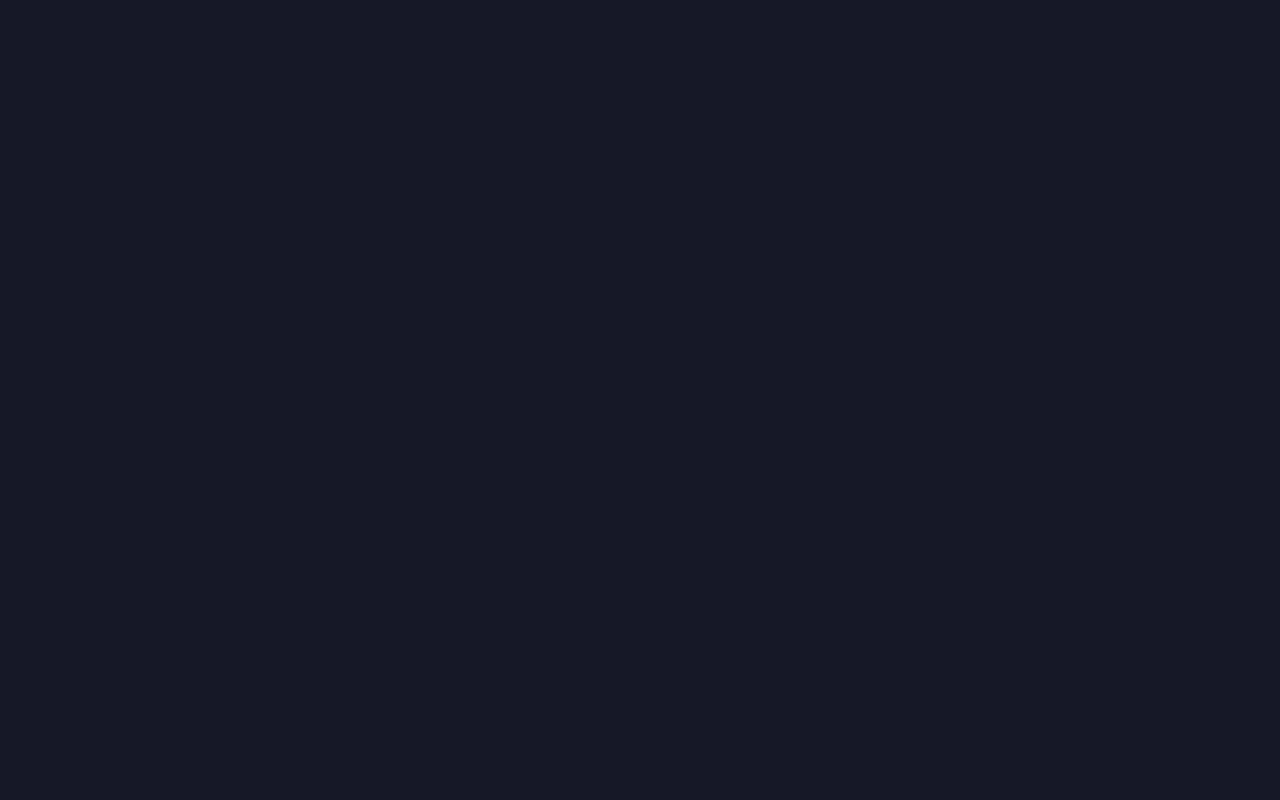
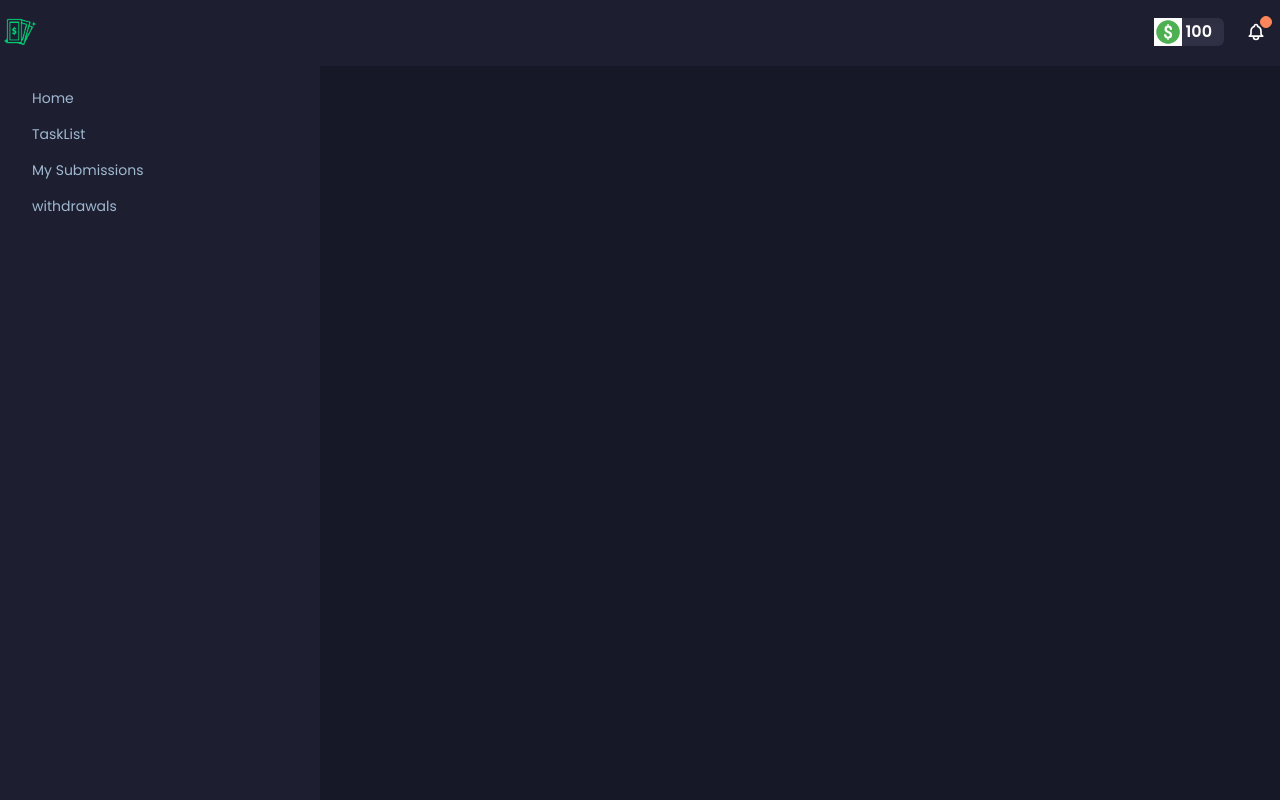
Before and after one commit to Samadsust71/swift-cash-client-a12, a React (Vite) app: page /dashboard in a window 1280 px wide. Shown: the top 800 px of the page. Built offline with nearby package versions, Linux system fonts and the light colour scheme; no server answers.

Commit message:
added dashboard lay out

```diff
--- /dev/null
+++ b/src/components/shared/DahboardNavbar.jsx
@@ -0,0 +1,121 @@
+import logo from "../../assets/logo-3.png";
+import coinIcon from "../../assets/coin.gif";
+import userIcon from "../../assets/userIcon.jpg";
+import useAuth from "../../hooks/useAuth";
+const DahboardNavbar = () => {
+    const {user} = useAuth()
+  const contents = (
+    <>
+      <li>
+        <div className="flex items-center bg-[#2F3043] rounded-md pr-3 font-semibold text-white shadow-inner shadow-[#2F3043]/10 focus:outline-none gap-1">
+          <img src={coinIcon} className="h-7 w-7  object-cover" alt="user" />
+
+          <div className="">100</div>
+        </div>
+      </li>
+      {user && (
+              <li>
+                <div className="inline-flex items-center gap-2 rounded-md bg-[#2F3043] py-1.5 px-3 text-sm/6 font-semibold text-white shadow-inner shadow-[#2F3043]/10 focus:outline-none ">
+                  <img
+                    src={user.photoURL || userIcon}
+                    className="h-7 w-7 rounded-full object-cover"
+                    alt="user"
+                  />
+                  <p>{user?.displayName.slice(0, 6) || "user"}</p>
+                </div>
+              </li>
+            )}
+      {user && (
+              <li>
+                <div className="inline-flex items-center gap-2 rounded-md bg-[#2F3043] py-1.5 px-3 text-sm/6 font-semibold text-white shadow-inner shadow-[#2F3043]/10 focus:outline-none ">
+                  <p>{user?.role || "Worker"}</p>
+                </div>
+              </li>
+            )}
+
+    </>
+  );
+
+  return (
+    <div className="bg-bg-main w-full fixed top-0 left-0 h-[66px] z-20">
+        <div className="navbar p-0 container mx-auto text-text-light">
+      <div className="navbar-start">
+        {/*drawer open btn for sm device */}
+        <div className="drawer-content flex flex-col items-center justify-center">
+          <label htmlFor="my-drawer-2" className="btn  drawer-button lg:hidden">
+            <svg
+              xmlns="http://www.w3.org/2000/svg"
+              className="h-5 w-5"
+              fill="none"
+              viewBox="0 0 24 24"
+              stroke="currentColor"
+            >
+              <path
+                strokeLinecap="round"
+                strokeLinejoin="round"
+                strokeWidth="2"
+                d="M4 6h16M4 12h16M4 18h7"
+              />
+            </svg>
+          </label>
+        </div>
+        <img src={logo} alt="logo" className="h-10 w-10 object-cover" />
+      </div>
+
+      <div className="navbar-end w-[75%]">
+        {/* nav links for lg device */}
+        <div className="hidden  flex-shrink-0 lg:flex items-center gap-2 mr-2">
+          <ul tabIndex={0} className="flex items-center gap-2">
+            {contents}
+          </ul>
+        </div>
+
+        {/* drop down for sm device  */}
+        <div className="dropdown dropdown-end block lg:hidden">
+          <div
+            tabIndex={0}
+            role="button"
+            className="btn btn-ghost btn-circle avatar"
+          >
+            <div className="w-10 rounded-full">
+              <img
+                alt="Tailwind CSS Navbar component"
+                src="https://img.daisyui.com/images/stock/photo-1534528741775-53994a69daeb.webp"
+              />
+            </div>
+          </div>
+          <ul
+            tabIndex={0}
+            className="menu menu-sm dropdown-content bg-base-100 rounded-box z-[1] mt-3 w-52 p-2 shadow"
+          >
+            {contents}
+          </ul>
+        </div>
+
+        {/* notification indicator */}
+        <button className="btn btn-ghost btn-circle">
+          <div className="indicator">
+            <svg
+              xmlns="http://www.w3.org/2000/svg"
+              className="h-5 w-5"
+              fill="none"
+              viewBox="0 0 24 24"
+              stroke="currentColor"
+            >
+              <path
+                strokeLinecap="round"
+                strokeLinejoin="round"
+                strokeWidth="2"
+                d="M15 17h5l-1.405-1.405A2.032 2.032 0 0118 14.158V11a6.002 6.002 0 00-4-5.659V5a2 2 0 10-4 0v.341C7.67 6.165 6 8.388 6 11v3.159c0 .538-.214 1.055-.595 1.436L4 17h5m6 0v1a3 3 0 11-6 0v-1m6 0H9"
+              />
+            </svg>
+            <span className="badge badge-xs badge-primary indicator-item"></span>
+          </div>
+        </button>
+      </div>
+    </div>
+    </div>
+  );
+};
+
+export default DahboardNavbar;
--- /dev/null
+++ b/src/components/shared/LeftSidebar.jsx
@@ -0,0 +1,41 @@
+import { Link } from "react-router-dom";
+
+const LeftSidebar = () => {
+  const sidebarLinks = (
+    <>
+      <li>
+        <Link to="/dashboard/home">Home</Link>
+      </li>
+      <li>
+        <a>TaskList</a>
+      </li>
+      <li>
+        <a >My Submissions</a>
+      </li>
+      <li>
+        <a >withdrawals</a>
+      </li>
+
+    </>
+  );
+
+  return (
+    <div className="drawer lg:drawer-open">
+      <input id="my-drawer-2" type="checkbox" className="drawer-toggle" />
+
+      <div className="drawer-side">
+        <label
+          htmlFor="my-drawer-2"
+          aria-label="close sidebar"
+          className="drawer-overlay"
+        ></label>
+        <ul className="menu bg-bg-main text-base-content min-h-full w-80 p-4">
+          {/* Sidebar content here */}
+          {sidebarLinks}
+        </ul>
+      </div>
+    </div>
+  );
+};
+
+export default LeftSidebar;
--- /dev/null
+++ b/src/hooks/useRole.jsx
@@ -0,0 +1,20 @@
+import { useQuery } from "@tanstack/react-query"
+import useAuth from "./useAuth"
+import useAxiosSecure from "./useAxiosSecure"
+
+
+const useRole = () => {
+    const axiosSecure = useAxiosSecure()
+    const { user, loading } = useAuth()
+    const { data: role, isLoading } = useQuery({
+      queryKey: ['role', user?.email],
+      enabled: !loading && !!user?.email,
+      queryFn: async () => {
+        const { data } = await axiosSecure(`/users/role/${user?.email}`)
+        return data.role
+      },
+    })
+    return [role, isLoading]
+}
+
+export default useRole
--- a/src/index.css
+++ b/src/index.css
@@ -7,7 +7,7 @@
 body{
     font-family: "Poppins", serif;
     background-color: #171827;
-    overflow-y: scroll;
+
 }
 
 @layer utilities {
--- a/src/layouts/DashboardLayout.jsx
+++ b/src/layouts/DashboardLayout.jsx
@@ -1,20 +1,27 @@
-import { Outlet } from 'react-router-dom'
-
-
+import { Outlet } from "react-router-dom";
+import DashboardNavbar from "../components/shared/DahboardNavbar";
+import LeftSidebar from "../components/shared/LeftSidebar";
+import Footer from "../components/footer/Footer";
 const DashboardLayout = () => {
   return (
-    <div className='relative min-h-screen md:flex '>
-      {/* Left Side: Sidebar Component */}
-      <div></div>
-      {/* Right Side: Dashboard Dynamic Content */}
-      <div className='flex-1  md:ml-64'>
-        <div className='p-5'>
-          {/* Outlet for dynamic contents */}
-          <Outlet />
+    <div className="relative  ">
+      <DashboardNavbar/>
+      <div className="min-h-screen md:flex mt-[66px]">
+        {/* Left Side: Sidebar Component */}
+       <div className="fixed left-0 top-16">
+       <LeftSidebar/>
+       </div>
+        <div className="flex-1  md:ml-64">
+          <div className="p-5">
+            {/* Outlet for dynamic contents */}
+            <Outlet />
+          </div>
         </div>
       </div>
+      {/* Right Side: Dashboard Dynamic Content */}
+      <Footer/>
     </div>
-  )
-}
+  );
+};
 
-export default DashboardLayout
+export default DashboardLayout;
--- a/src/routes/Router.jsx
+++ b/src/routes/Router.jsx
@@ -4,33 +4,37 @@ import Home from "../pages/home/Home";
 import Login from "../pages/auth/Login";
 import Register from "../pages/auth/Register";
 import DashboardLayout from "../layouts/DashboardLayout";
+import TrustSection from "../components/stats-section/TrustSection";
 
 const router = createBrowserRouter([
   {
     path: "/",
-      element: <MainLayout/>,
+    element: <MainLayout />,
+    children: [
+      {
+        path: "/",
+        element: <Home />,
+      },
+      {
+        path: "/login",
+        element: <Login />,
+      },
+      {
+        path: "/register",
+        element: <Register />,
+      },
+    ],
+  },
+  {
+    path: "/dashboard",
+    element: <DashboardLayout />,
     children:[
       {
-          path:"/",
-          element:<Home/>
-        },
-        {
-          path:"/login",
-          element:<Login/>
-        },
-        {
-          path:"/register",
-          element:<Register/>
+        path:"/dashboard/home",
+        element: <TrustSection/>
       }
     ]
   },
-    {
-      path: '/dashboard',
-      element: (
-
-          <DashboardLayout />
-
-      ),}
 ]);
 
-export default router
+export default router;
```
Lines whose indentation alone changed are shown as unchanged.
